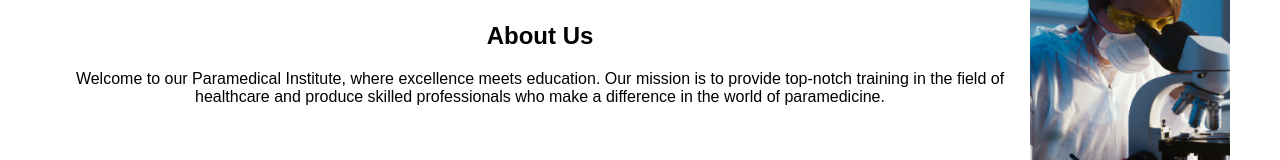
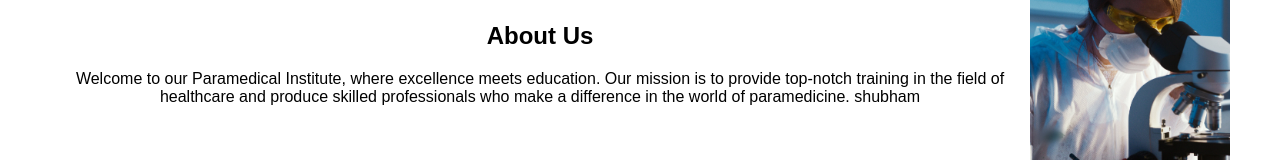
Before and after one commit to byteburs/JIPS, a plain HTML site: page index.html in a window 1280 px wide. Shown: the part 466-626 px from the top of the page. Drawn offline with Linux system fonts and the light colour scheme.

Commit message:
Update index.html

```diff
--- a/index.html
+++ b/index.html
@@ -106,6 +106,7 @@
             education. Our mission is to provide top-notch training in the field
             of healthcare and produce skilled professionals who make a
             difference in the world of paramedicine.
+            shubham
           </p>
         </div>
         <img class="ceo-image" src="img/call-to-action.jpg" alt="CEO Image" />
```
